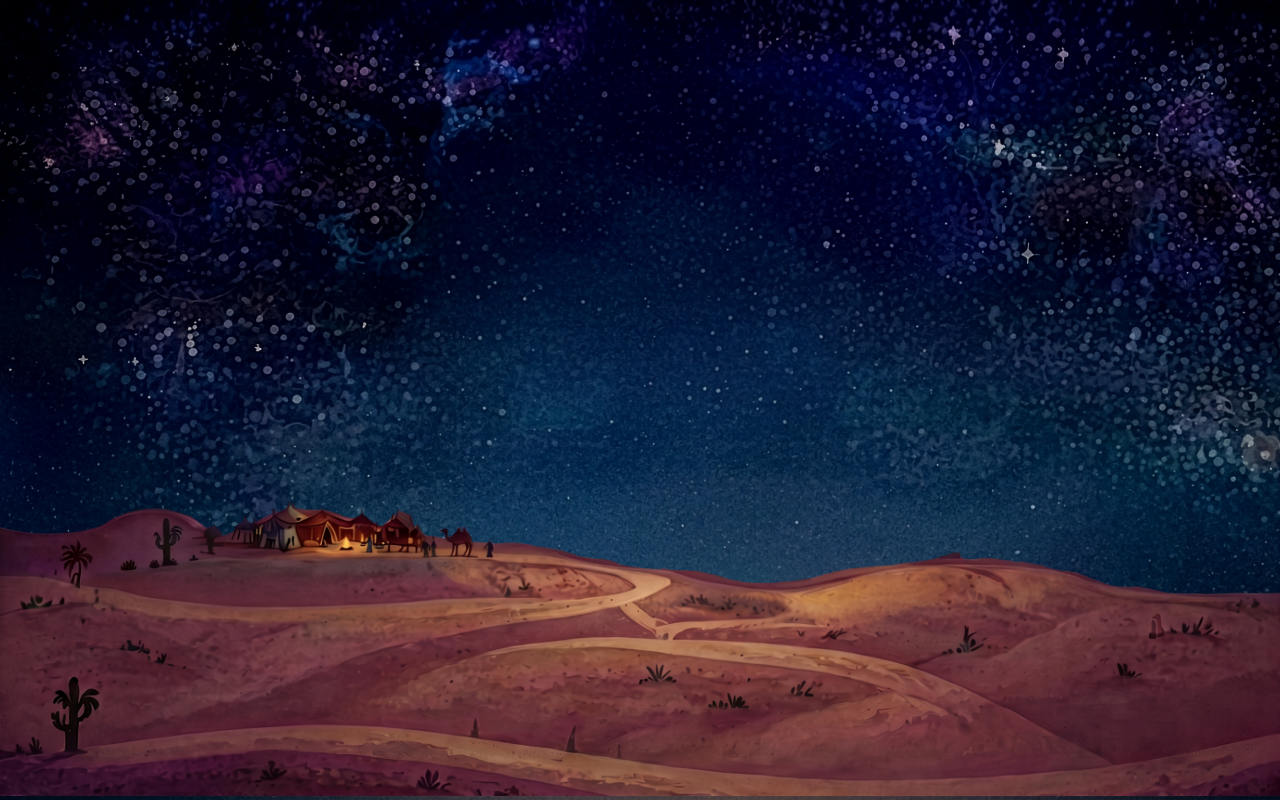
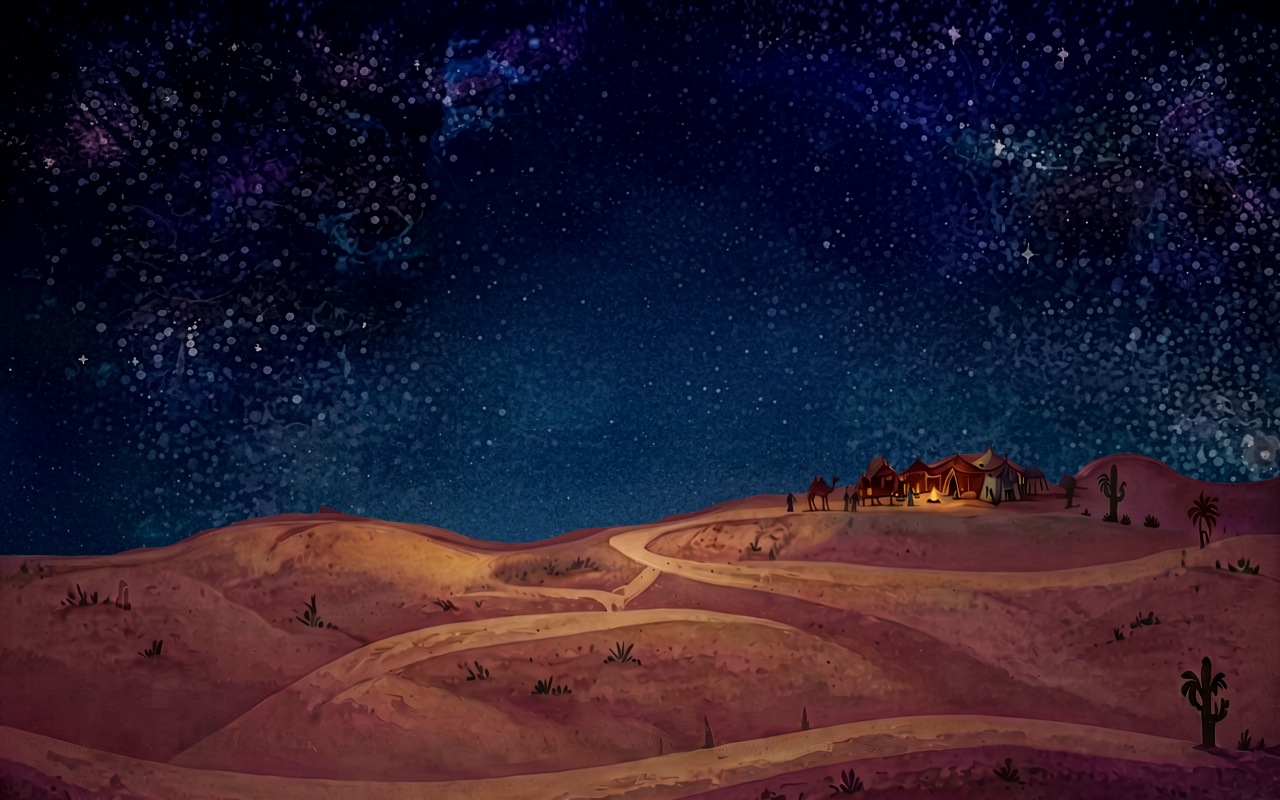
Before and after one commit to dvm-bitspilani/oasis-2026-web, a React (Vite) app: page / in a window 1280 px wide. Built offline with nearby package versions, Linux system fonts and the light colour scheme.

Commit message:
sandImg added

```diff
--- a/src/styles/Home.module.scss
+++ b/src/styles/Home.module.scss
@@ -1,9 +1,10 @@
 .sand{
     position: absolute;
     width: 100vw;
-    height: auto;
+    height: 50%;
     z-index: 1;
     bottom: 0%;
+   overflow: hidden;
 }
 
 .sandImg{
```
Also changed, not shown: src/pages/Home.tsx (+6 -6 lines), src/assets/sand.png (added).
